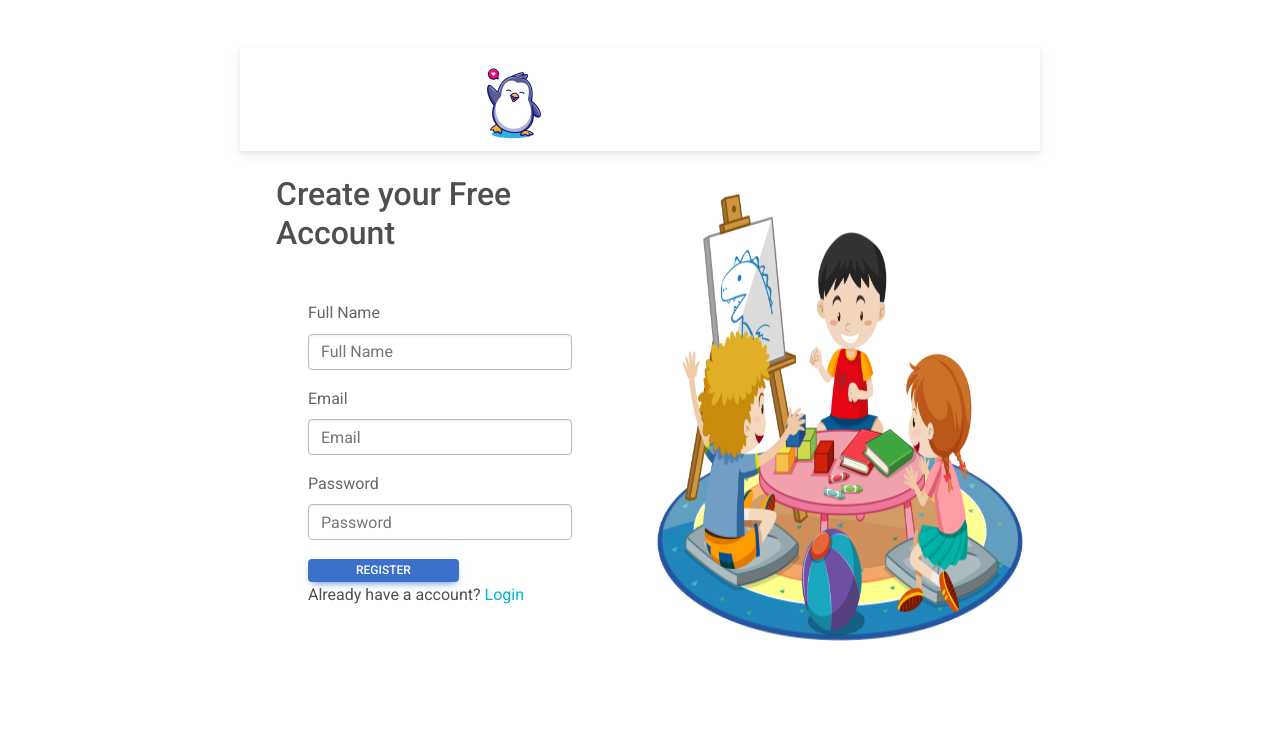
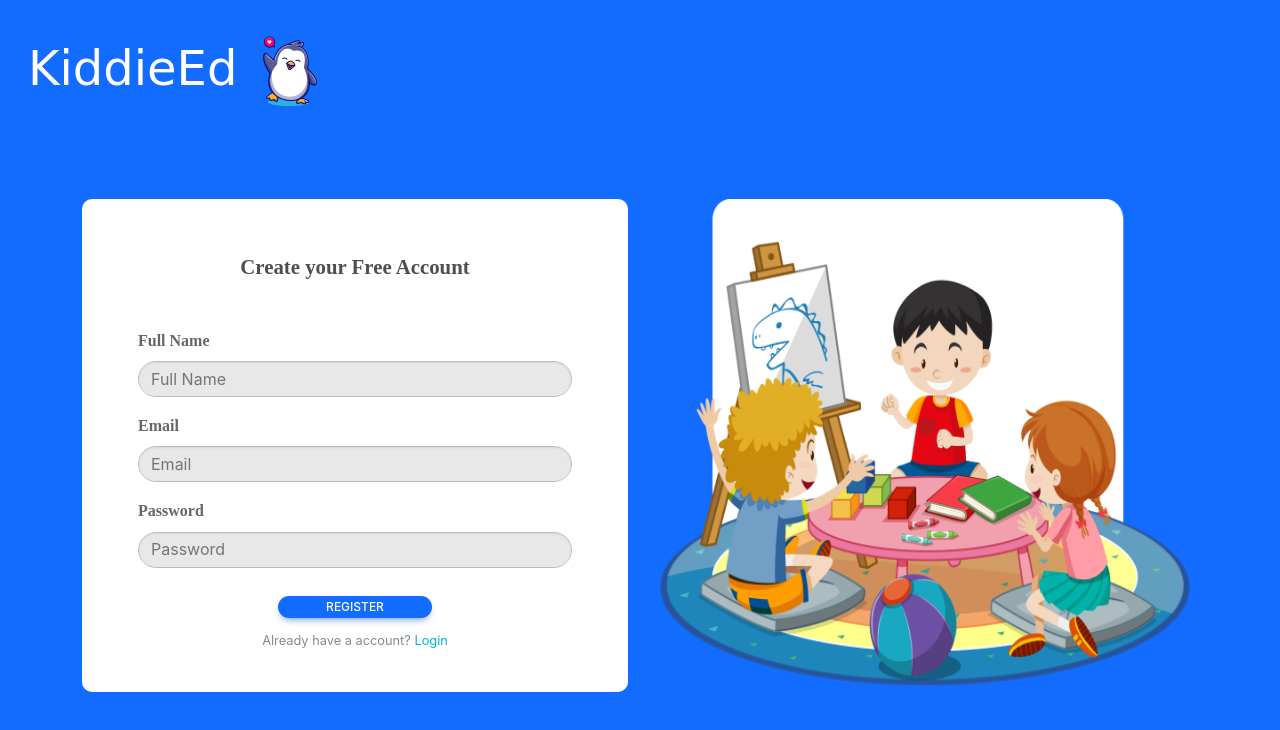
Before and after one commit to kORzix/KiddieEd-react-frontend, a React (Create React App) app: page /register in a window 1280 px wide. Shown: the top 730 px of the page. Built offline with nearby package versions, Linux system fonts and the light colour scheme; a web font is replaced by a local one.

Commit message:
Fix sum style issues

```diff
--- a/src/App.js
+++ b/src/App.js
@@ -9,7 +9,7 @@
 import Register from "./pages/Register";
 import Worksheet from "./pages/Worksheets";
 import Login from "./pages/LoginPage";
-
+import './index.css';
 // Components
 // import Navbar from "./components/Navbar";
 
@@ -17,7 +17,7 @@
   return (
     <BrowserRouter>
       {/* <Navbar /> */}
-      <div className="container p-5 mb-5" style={{width: '70%'}}>
+      {/* <div className="container p-5 mb-5" style={{width: '70%'}}> */}
         <Routes>
           <Route path='/' element={<Home />} />
           <Route path='/login' element={<Login />} />
@@ -30,7 +30,7 @@
           {/* <Route path='/article/:name' element={<Article />} /> */}
           {/* <Route path='*' element={<NotFound />} /> */}
         </Routes>
-      </div>
+      {/* </div> */}
     </BrowserRouter>
   );
 }
--- a/src/pages/LoginPage.js
+++ b/src/pages/LoginPage.js
@@ -6,7 +6,7 @@
 function LoginPage() {
     return (
         <div>
-            <div className="m-">
+            <div className="">
                 <nav className="navbar navbar-expand-md navbar-dark">
                     <div className="container-fluid d-flex justify-content-start align-items-center">
                         <Link to="/login" className="navbar-brand" style={{ fontFamily: "'Comic Sans MS', sans-serif", fontSize: '3em'}}>KiddieEd</Link>
@@ -19,7 +19,7 @@
                 <div className="row">
                     {/* Left Column for Image */}
                     <div className="col-md-6 d-flex justify-content-end">
-                        <img src={loginImage} alt="Login" className="img-fluid" style={{ maxWidth: '100%', height: 'auto' }} />
+                        <img src={loginImage} alt="Login" className="img-fluid"/>
                     </div>
                     {/* Right Column for Login Form */}
                     <div className="col-md-6">
@@ -37,7 +37,7 @@
                                 <div className="submit-btn">
                                     <button type="submit" className="btn btn-primary" style={{padding: '0.2em 4em 0.2em 4em'}}>Login</button>
                                 </div>
-                                <p>Don't have a accoun? <Link to="/register" style={{color: '#00B4D8'}}>Register</Link></p>
+                                <p>Don't have an account? <Link to="/register" style={{color: '#00B4D8'}}>Register</Link></p>
                             </form>
                         </div>
                     </div>
--- a/src/pages/Register.js
+++ b/src/pages/Register.js
@@ -44,7 +44,7 @@
 
                     {/* Right Column for Image */}
                     <div className="col-md-6 d-flex justify-content-end">
-                        <img src={loginImage} alt="Login" className="img-fluid" style={{ maxWidth: '100%', height: 'auto' }} />
+                        <img src={loginImage} alt="Login" className="img-fluid" />
                     </div>
                 </div>
             </div>
```
